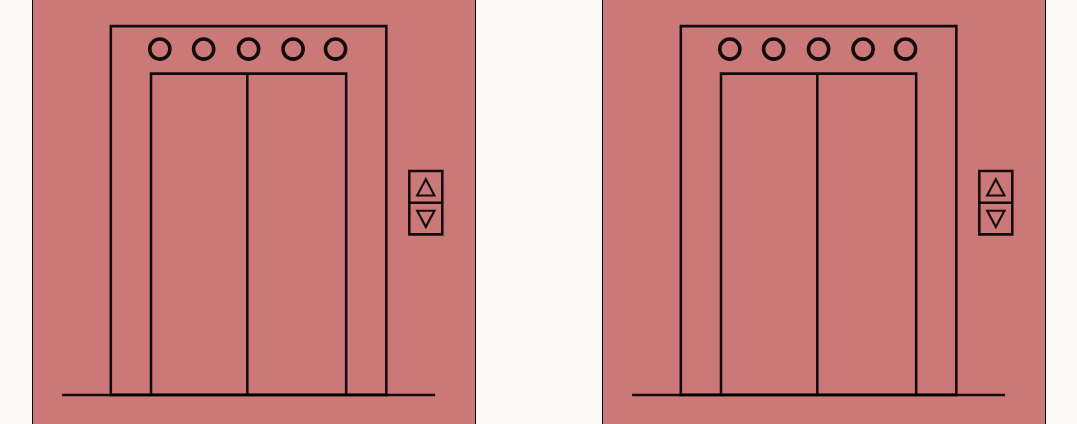
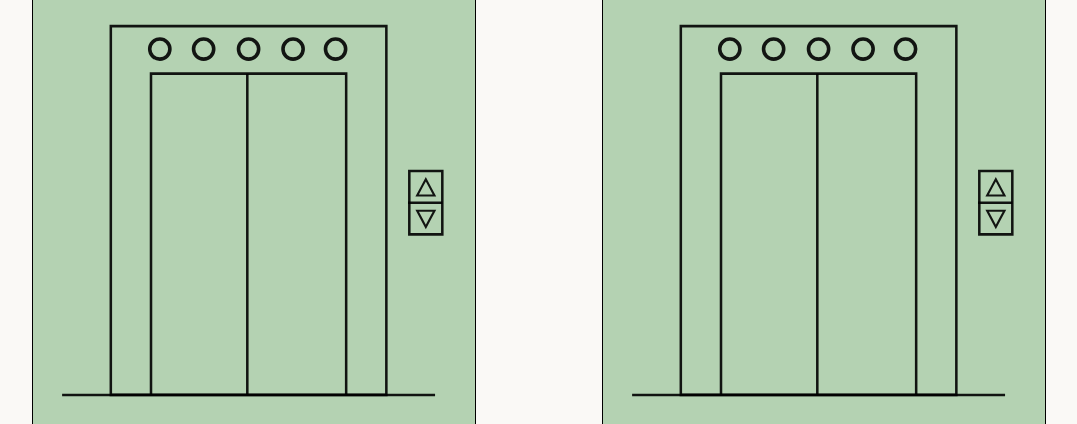
Before and after one commit to vassilyp/WhichElevatorIsWorking, a plain HTML site: page index.html in a window 1280 px wide. Shown: the part 241-665 px from the top of the page, without its empty margins (101-1178 px from the left). Drawn offline with Linux system fonts and the light colour scheme.

Commit message:
Automated update

```diff
--- a/index.html
+++ b/index.html
@@ -23,7 +23,7 @@
    A monitor of the elevators of Marine Drive 5
   </h3>
   <div id="elevators">
-   <div class="elevator" id="left-lift">
+   <div class="elevator working" id="left-lift">
     <div class="elevator-text">
      <h3>
       LEFT
@@ -41,7 +41,7 @@
      </h3>
     </div>
    </div>
-   <div class="elevator" id="right-lift">
+   <div class="elevator working" id="right-lift">
     <div class="elevator-text">
      <h3>
       RIGHT
```
